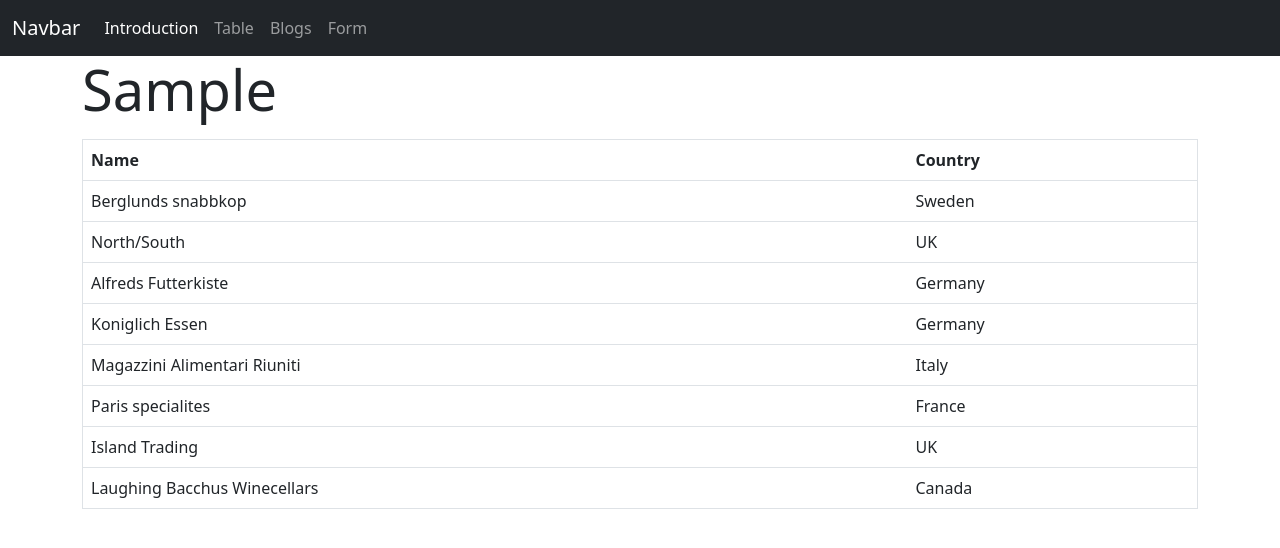
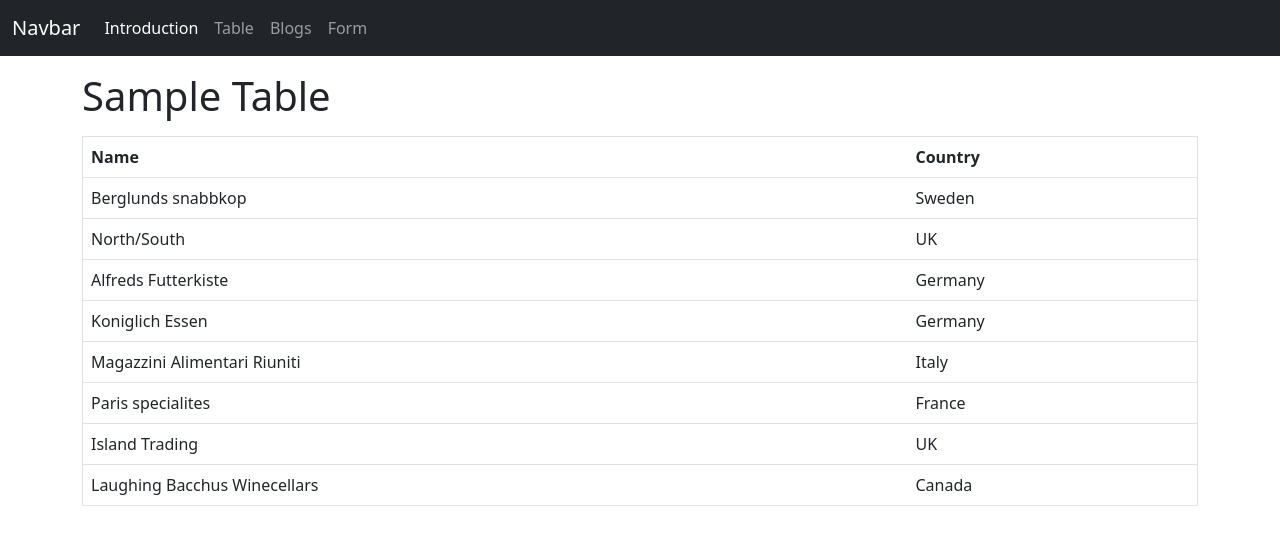
Before and after one commit to mohit-cfc/DePronto-Test, a plain HTML site: page table.html in a window 1280 px wide. Drawn offline with nearby package versions, Linux system fonts and the light colour scheme.

Commit message:
Small Fixes v2

```diff
--- a/table.html
+++ b/table.html
@@ -50,7 +50,7 @@
     </nav>
 
     <div class="container">
-      <h5 class="display-4">Sample</h5>
+      <h5 class="display-6 mt-3">Sample Table</h5>
       <table border="1" class="table mt-3" id="myTable">
         <tr>
           <!--When a header is clicked, run the sortTable function, with a parameter, 0 for sorting by names, 1 for sorting by country:-->
```
